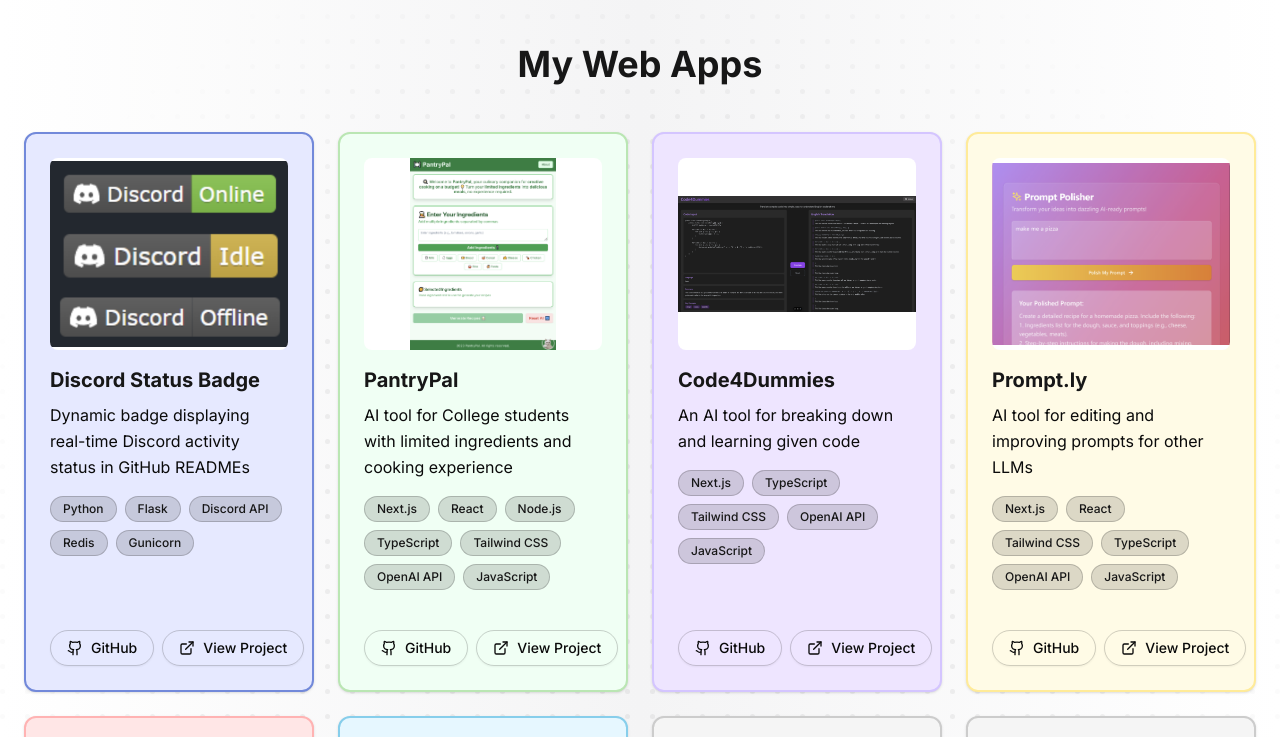
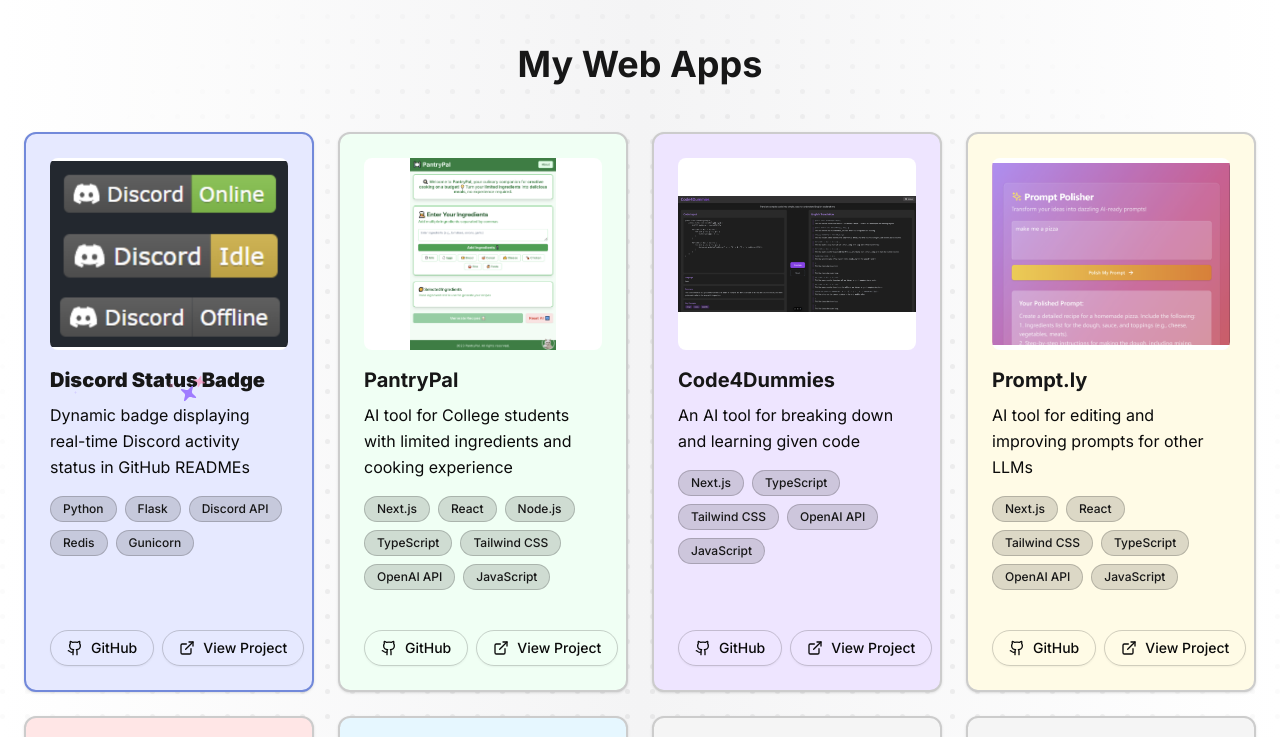
Before and after one commit to lame-o/portfolio, a Next.js app: page / in a window 1280 px wide. Shown: the part 1440-2177 px from the top of the page. Built offline with nearby package versions, Linux system fonts and the light colour scheme.

Commit message:
sparkle text

```diff
--- a/app/page.tsx
+++ b/app/page.tsx
@@ -14,6 +14,7 @@
 import LetterPullup from "@/components/ui/letter-pullup"
 import RetroGrid from "@/components/ui/retro-grid"
 import { ConfettiButton } from "@/components/ui/confetti"
+import SparklesText from "@/components/ui/sparkles-text"
 
 export default function Home() {
   const projects = [
@@ -408,11 +409,11 @@
                 <Card
                   className={`overflow-hidden h-full flex flex-col transition-all duration-300 hover:shadow-lg hover:-translate-y-1 hover:bg-accent/5 border-2
                     ${project.title === "Discord Status Badge" ? "bg-[#e6e9ff] hover:bg-[#d9deff] border-[#7289da] border-2" :
-                      project.title === "PantryPal" ? "bg-[#f0fff4] hover:bg-[#e6ffed] border-[#bae6b3] border-2" :
-                      project.title === "Code4Dummies" ? "bg-[#eee5ff] hover:bg-[#e5dbff] border-[#d4c5ff] border-2" :
-                      project.title === "Prompt.ly" ? "bg-[#fffbe6] hover:bg-[#fff7cc] border-[#ffeb99] border-2" :
-                      project.title === "AI Image Editor" ? "bg-[#ffe6e6] hover:bg-[#ffd6d6] border-[#ffb3b3] border-2" :
-                      project.title === "Water Tracker" ? "bg-[#e6f7ff] hover:bg-[#ccf0ff] border-[#87ceeb] border-2" :
+                      project.title === "PantryPal" ? "bg-[#f0fff4] hover:bg-[#e6ffed] border-[#cccccc] border-2" :
+                      project.title === "Code4Dummies" ? "bg-[#eee5ff] hover:bg-[#e5dbff] border-[#cccccc] border-2" :
+                      project.title === "Prompt.ly" ? "bg-[#fffbe6] hover:bg-[#fff7cc] border-[#cccccc] border-2" :
+                      project.title === "AI Image Editor" ? "bg-[#ffe6e6] hover:bg-[#ffd6d6] border-[#cccccc] border-2" :
+                      project.title === "Water Tracker" ? "bg-[#e6f7ff] hover:bg-[#ccf0ff] border-[#cccccc] border-2" :
                       project.title === "RAG Demo" || project.title === "Movie Recommender" ? "bg-[#f5f5f5] hover:bg-[#e6e6e6] border-[#cccccc] border-2" :
                       "bg-card"}`}
                 >
@@ -426,7 +427,11 @@
                         className="bg-background"
                       />
                     </div>
-                    <h3 className="font-bold text-xl mb-2 text-primary">{project.title}</h3>
+                    {project.title === "Discord Status Badge" ? (
+                      <SparklesText text="Discord Status Badge" className="font-bold text-lg md:text-xl mb-2 text-primary" sparklesCount={4} />
+                    ) : (
+                      <h3 className="font-bold text-lg md:text-xl mb-2 text-primary">{project.title}</h3>
+                    )}
                     <p className="text-foreground mb-4 leading-relaxed">{project.desc}</p>
                     <div className="flex flex-wrap gap-2 mb-4">
                       {project.tech.map((tech, index) => (
@@ -547,7 +552,7 @@
               >
                 <Card className="overflow-hidden bg-card h-full flex flex-col transition-all duration-300 hover:shadow-lg hover:-translate-y-1 hover:bg-accent/5 border-2">
                   <CardContent className="p-6 flex-grow">
-                    <h3 className="font-bold text-xl mb-2 text-primary">{project.title}</h3>
+                    <h3 className="font-bold text-lg md:text-xl mb-2 text-primary">{project.title}</h3>
                     <p className="text-foreground mb-4 leading-relaxed">{project.desc}</p>
                     <div className="flex flex-wrap gap-2 mb-4">
                       {project.tech.split(', ').map((tech, index) => (
--- /dev/null
+++ b/components/ui/sparkles-text.tsx
@@ -0,0 +1,152 @@
+"use client";
+
+import { CSSProperties, ReactElement, useEffect, useState } from "react";
+import { motion } from "motion/react";
+
+import { cn } from "@/lib/utils";
+
+interface Sparkle {
+  id: string;
+  x: string;
+  y: string;
+  color: string;
+  delay: number;
+  scale: number;
+  lifespan: number;
+}
+
+interface SparklesTextProps {
+  /**
+   * @default <div />
+   * @type ReactElement
+   * @description
+   * The component to be rendered as the text
+   * */
+  as?: ReactElement;
+
+  /**
+   * @default ""
+   * @type string
+   * @description
+   * The className of the text
+   */
+  className?: string;
+
+  /**
+   * @required
+   * @type string
+   * @description
+   * The text to be displayed
+   * */
+  text: string;
+
+  /**
+   * @default 10
+   * @type number
+   * @description
+   * The count of sparkles
+   * */
+  sparklesCount?: number;
+
+  /**
+   * @default "{first: '#9E7AFF', second: '#FE8BBB'}"
+   * @type string
+   * @description
+   * The colors of the sparkles
+   * */
+  colors?: {
+    first: string;
+    second: string;
+  };
+}
+
+const SparklesText: React.FC<SparklesTextProps> = ({
+  text,
+  colors = { first: "#9E7AFF", second: "#FE8BBB" },
+  className,
+  sparklesCount = 10,
+  ...props
+}) => {
+  const [sparkles, setSparkles] = useState<Sparkle[]>([]);
+
+  useEffect(() => {
+    const generateStar = (): Sparkle => {
+      const starX = `${Math.random() * 100}%`;
+      const starY = `${Math.random() * 100}%`;
+      const color = Math.random() > 0.5 ? colors.first : colors.second;
+      const delay = Math.random() * 2;
+      const scale = Math.random() * 1 + 0.3;
+      const lifespan = Math.random() * 10 + 5;
+      const id = `${starX}-${starY}-${Date.now()}`;
+      return { id, x: starX, y: starY, color, delay, scale, lifespan };
+    };
+
+    const initializeStars = () => {
+      const newSparkles = Array.from({ length: sparklesCount }, generateStar);
+      setSparkles(newSparkles);
+    };
+
+    const updateStars = () => {
+      setSparkles((currentSparkles) =>
+        currentSparkles.map((star) => {
+          if (star.lifespan <= 0) {
+            return generateStar();
+          } else {
+            return { ...star, lifespan: star.lifespan - 0.1 };
+          }
+        }),
+      );
+    };
+
+    initializeStars();
+    const interval = setInterval(updateStars, 100);
+
+    return () => clearInterval(interval);
+  }, [colors.first, colors.second, sparklesCount]);
+
+  return (
+    <div
+      className={cn("text-6xl font-bold", className)}
+      {...props}
+      style={
+        {
+          "--sparkles-first-color": `${colors.first}`,
+          "--sparkles-second-color": `${colors.second}`,
+        } as CSSProperties
+      }
+    >
+      <span className="relative inline-block">
+        {sparkles.map((sparkle) => (
+          <Sparkle key={sparkle.id} {...sparkle} />
+        ))}
+        <strong>{text}</strong>
+      </span>
+    </div>
+  );
+};
+
+const Sparkle: React.FC<Sparkle> = ({ id, x, y, color, delay, scale }) => {
+  return (
+    <motion.svg
+      key={id}
+      className="pointer-events-none absolute z-20"
+      initial={{ opacity: 0, left: x, top: y }}
+      animate={{
+        opacity: [0, 1, 0],
+        scale: [0, scale, 0],
+        rotate: [75, 120, 150],
+      }}
+      transition={{ duration: 0.8, repeat: Infinity, delay }}
+      width="21"
+      height="21"
+      viewBox="0 0 21 21"
+    >
+      <path
+        d="M9.82531 0.843845C10.0553 0.215178 10.9446 0.215178 11.1746 0.843845L11.8618 2.72026C12.4006 4.19229 12.3916 6.39157 13.5 7.5C14.6084 8.60843 16.8077 8.59935 18.2797 9.13822L20.1561 9.82534C20.7858 10.0553 20.7858 10.9447 20.1561 11.1747L18.2797 11.8618C16.8077 12.4007 14.6084 12.3916 13.5 13.5C12.3916 14.6084 12.4006 16.8077 11.8618 18.2798L11.1746 20.1562C10.9446 20.7858 10.0553 20.7858 9.82531 20.1562L9.13819 18.2798C8.59932 16.8077 8.60843 14.6084 7.5 13.5C6.39157 12.3916 4.19225 12.4007 2.72023 11.8618L0.843814 11.1747C0.215148 10.9447 0.215148 10.0553 0.843814 9.82534L2.72023 9.13822C4.19225 8.59935 6.39157 8.60843 7.5 7.5C8.60843 6.39157 8.59932 4.19229 9.13819 2.72026L9.82531 0.843845Z"
+        fill={color}
+      />
+    </motion.svg>
+  );
+};
+
+export default SparklesText;
--- a/package.json
+++ b/package.json
@@ -17,7 +17,7 @@
     "clsx": "^2.1.1",
     "framer-motion": "^11.15.0",
     "lucide-react": "^0.468.0",
-    "motion": "^11.15.0",
+    "motion": "^11.16.4",
     "next": "14.0.4",
     "next-themes": "^0.4.4",
     "react": "^18.2.0",
--- a/tailwind.config.js
+++ b/tailwind.config.js
@@ -98,13 +98,19 @@
   				'100%': {
   					transform: 'translateY(0)'
   				}
+  			},
+  			'border-beam': {
+  				'100%': {
+  					'offset-distance': '100%'
+  				}
   			}
   		},
   		animation: {
   			'accordion-down': 'accordion-down 0.2s ease-out',
   			'accordion-up': 'accordion-up 0.2s ease-out',
   			shine: 'shine var(--duration) infinite linear',
-  			grid: 'grid 15s linear infinite'
+  			grid: 'grid 15s linear infinite',
+  			'border-beam': 'border-beam calc(var(--duration)*1s) infinite linear'
   		}
   	}
   },
```
Also changed, not shown: 1 other file (tests, documents, lock files or other folders).
